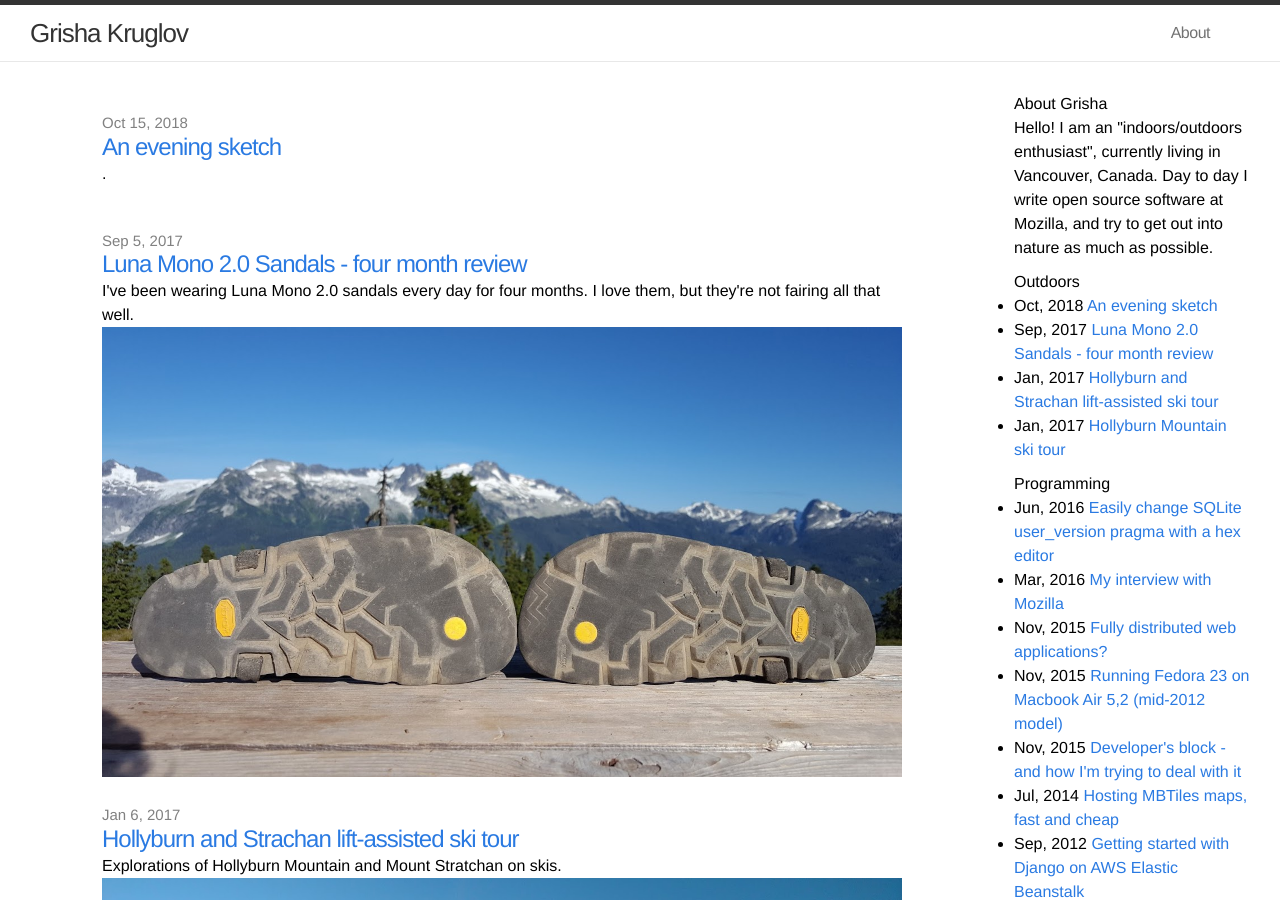
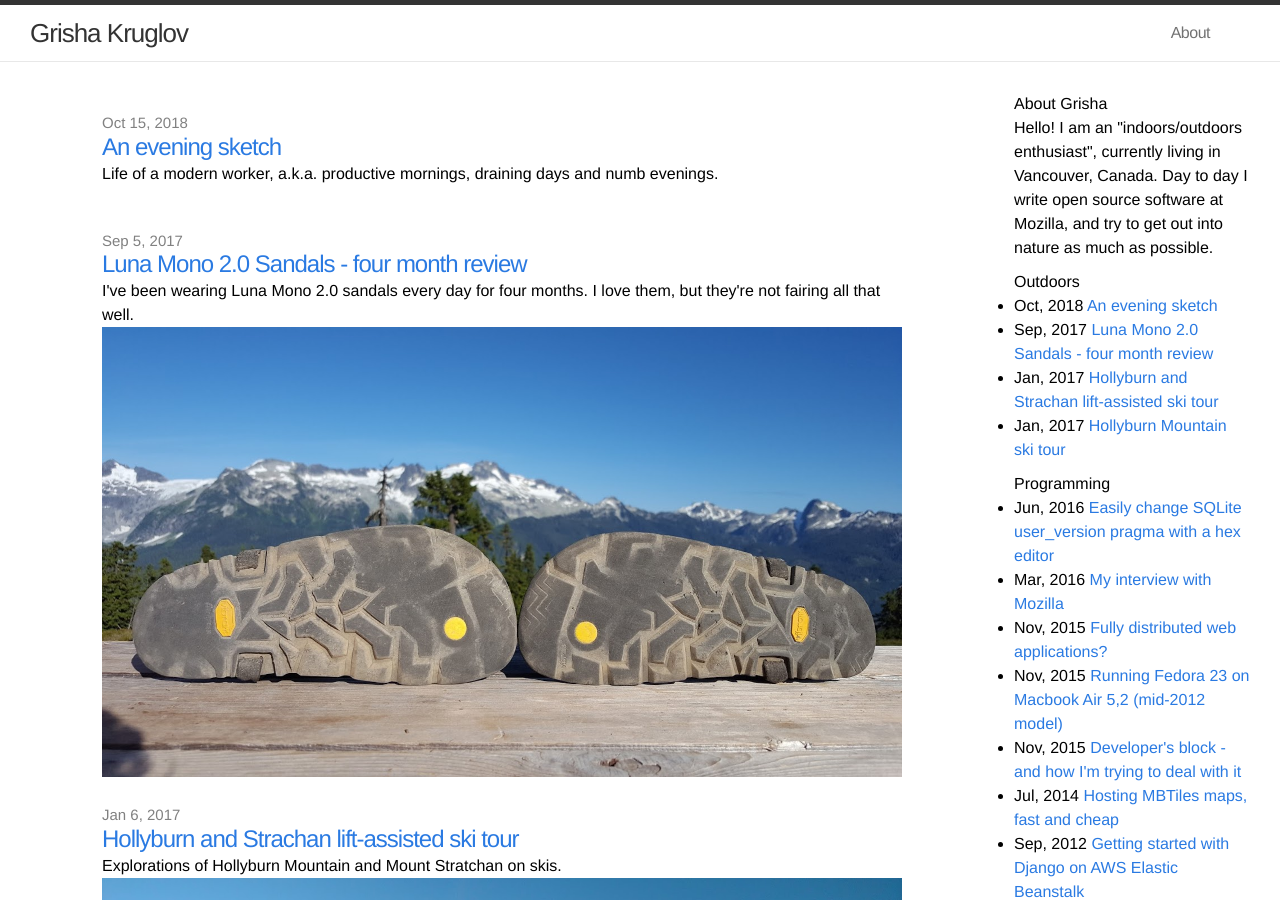
Before and after one commit to grigoryk/grigoryk.github.io, a Jekyll site: the page built from index.html, in a window 1280 px wide and 900 px high. Built offline with Jekyll 4.4.1, drawn with Linux system fonts in a browser that asks for light colours.

Commit message:
description

```diff
--- a/_outdoors/2018-11-14-trappings-of-work.md
+++ b/_outdoors/2018-11-14-trappings-of-work.md
@@ -4,7 +4,7 @@ title:  "An evening sketch"
 date:   2018-10-14 19:31:13 -0800
 categories: reviews
 permalink: /2018-10/evening-sketch/
-description: .
+description: Life of a modern worker, a.k.a. productive mornings, draining days and numb evenings.
 ---
 Burnt out, just depressed, or is this actually just very hard? Maybe that's stress, there's been a lot of that lately. I've read somewhere that stress is good in moderation.
 
```
